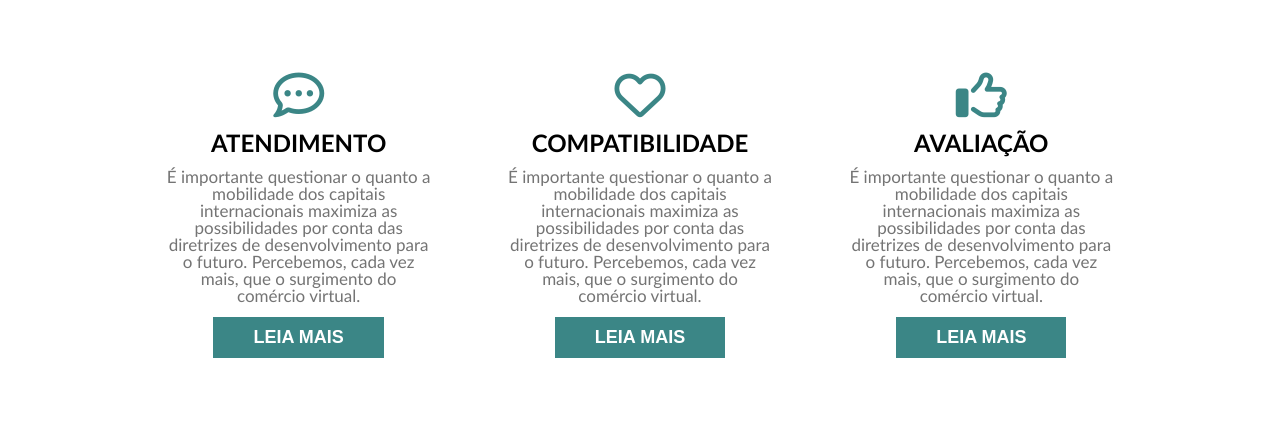
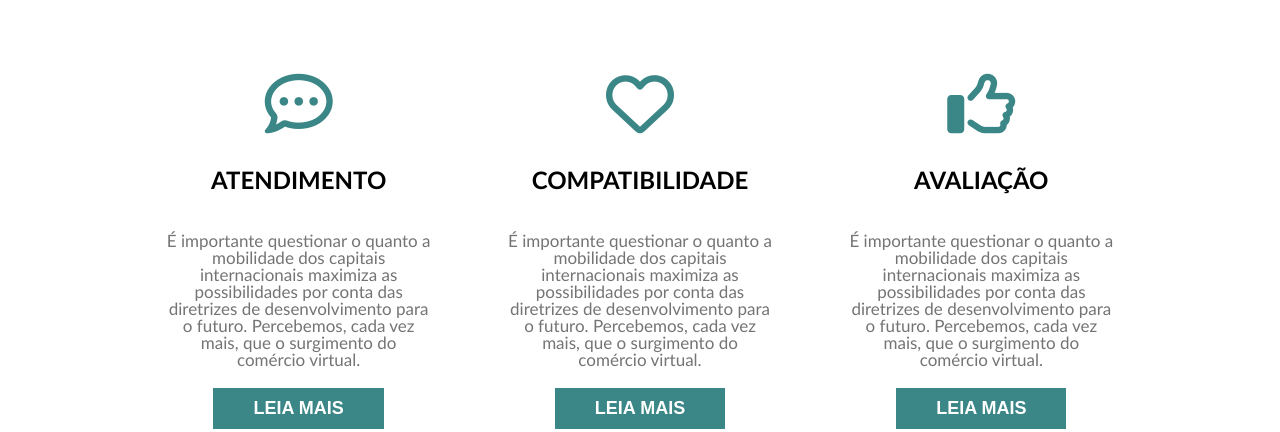
Before and after one commit to juliacdss/atv-nature, a plain HTML site: page index.html in a window 1280 px wide. Shown: the part 618-1050 px from the top of the page. Drawn offline with Linux system fonts and the light colour scheme.

Commit message:
finalizada página

```diff
--- a/css/style.css
+++ b/css/style.css
@@ -63,15 +63,16 @@ section.etapas ul li {
 }
 section.etapas ul li span {
     color: #3B8686;
-    font-size: 3rem;
+    font-size: 4rem;
+    padding: 0 0 20px 0;
 }
 section.etapas ul li h3 {
     font-size: x-large;
     font-weight: bold;
-    padding: 10px 0 13px 0;
+    padding: 10px 0 40px 0;
 }
 section.etapas ul li p {
-    padding: 0 0 13px 0;
+    padding: 0 0 20px 0;
     color: #747474;
 }
 section.etapas ul li button {
```
